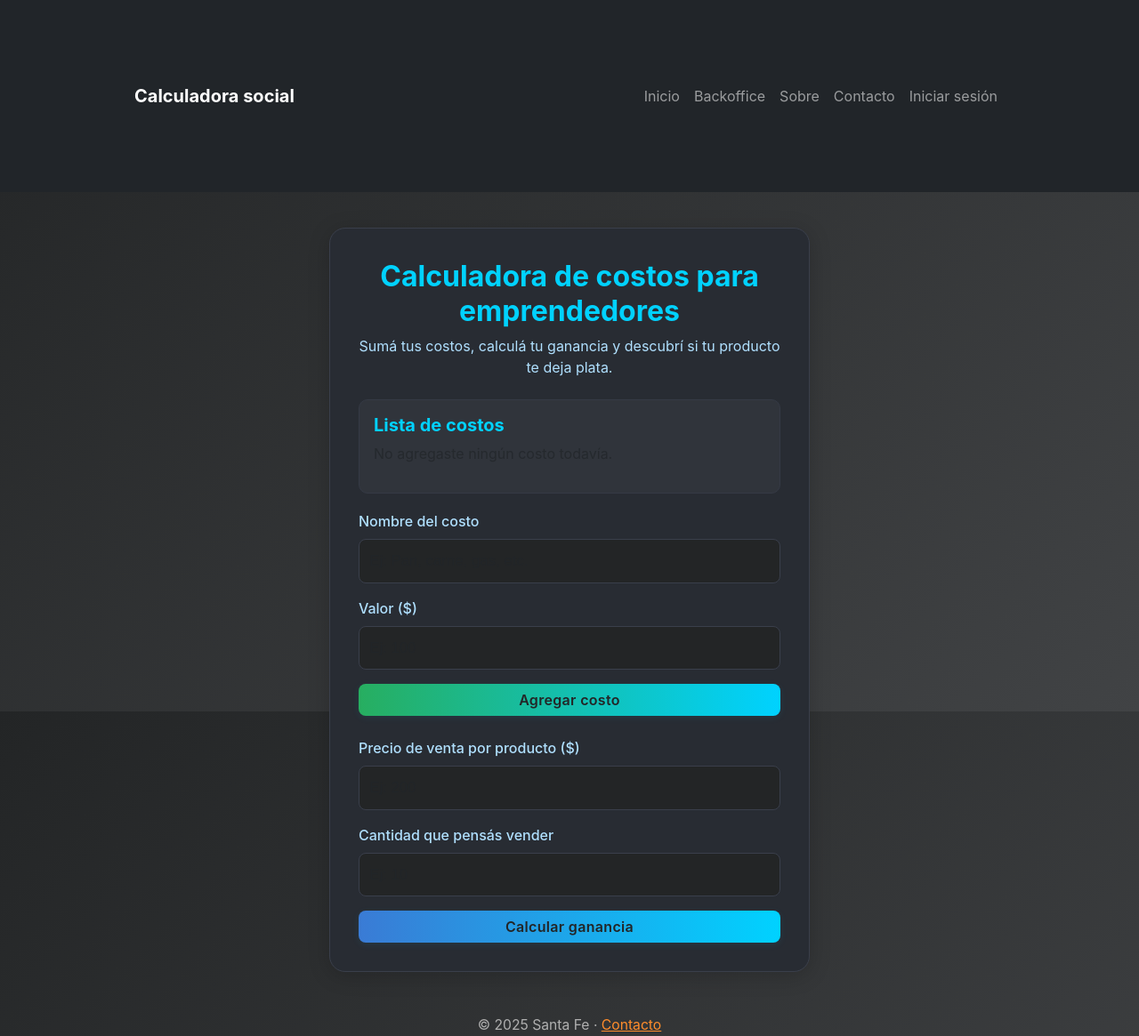
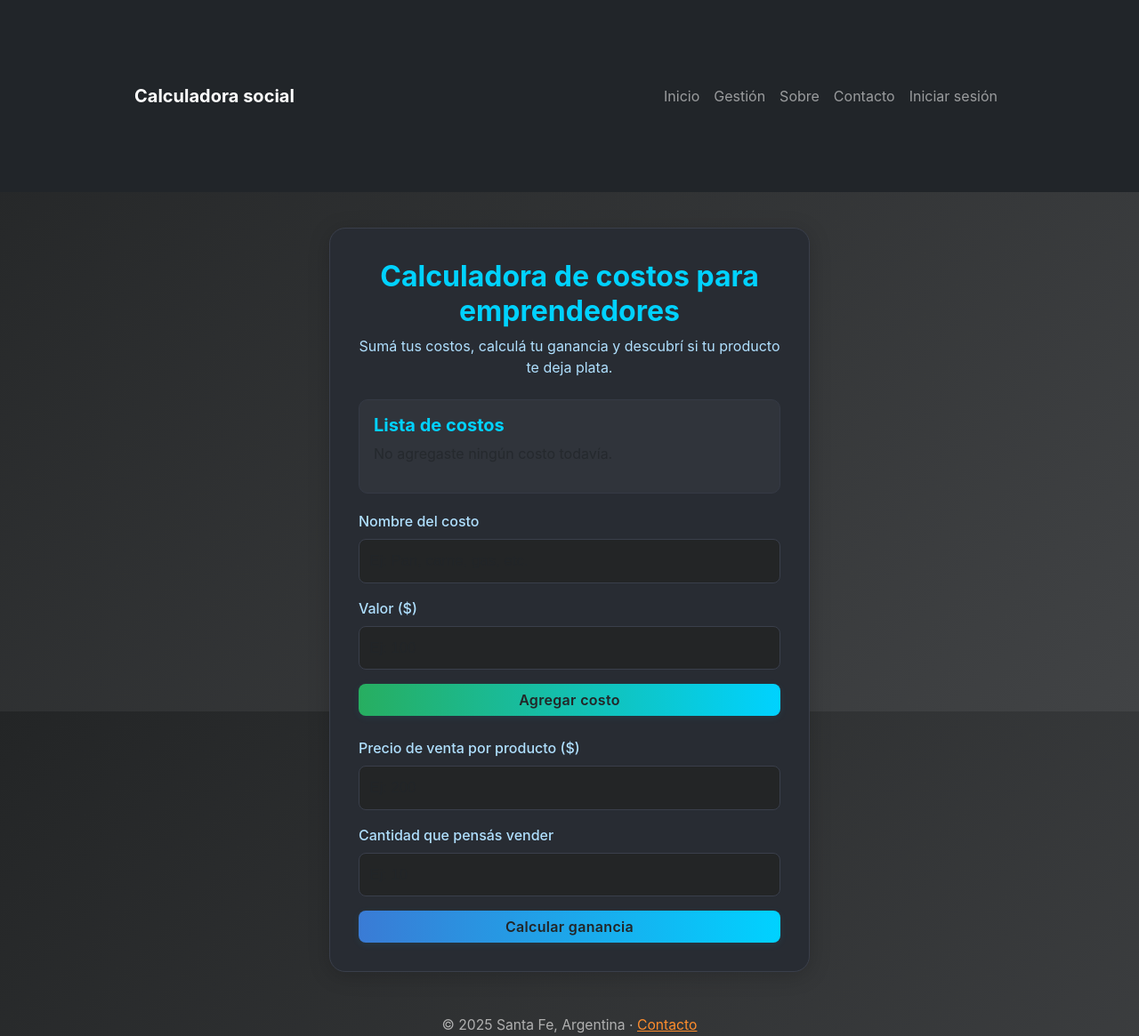
Before and after one commit to LorenzoFerreyra/django-calculadora-costos, a Django app: page / in a window 1280 px wide. Shown: the whole page at 89% size. Run offline with Django 3.2, Linux system fonts and the light colour scheme; some libraries are stand-ins or nearby versions.

Commit message:
Update base.html

```diff
--- a/blog/templates/base.html
+++ b/blog/templates/base.html
@@ -21,7 +21,7 @@
             <div class="collapse navbar-collapse justify-content-end" id="navbarNav">
                 <ul class="navbar-nav">
                     <li class="nav-item"><a class="nav-link" href="/">Inicio</a></li>
-                    <li class="nav-item"><a class="nav-link" href="/backoffice/">Backoffice</a></li>
+                    <li class="nav-item"><a class="nav-link" href="/backoffice/">Gestión</a></li>
                     <li class="nav-item"><a class="nav-link" href="/about/">Sobre</a></li>
                     <li class="nav-item"><a class="nav-link" href="/contact/">Contacto</a></li>
                     {% if user.is_authenticated %}
@@ -37,7 +37,7 @@
         {% block content %}{% endblock %}
     </main>
     <footer class="footer text-center mt-5 mb-3">
-        © 2025 Santa Fe &middot; <a href="/contact/">Contacto</a>
+        © 2025 Santa Fe, Argentina &middot; <a href="/contact/">Contacto</a>
     </footer>
     <script src="https://cdn.jsdelivr.net/npm/bootstrap@5.3.3/dist/js/bootstrap.bundle.min.js"></script>
     {% block extra_js %}{% endblock %}
```
